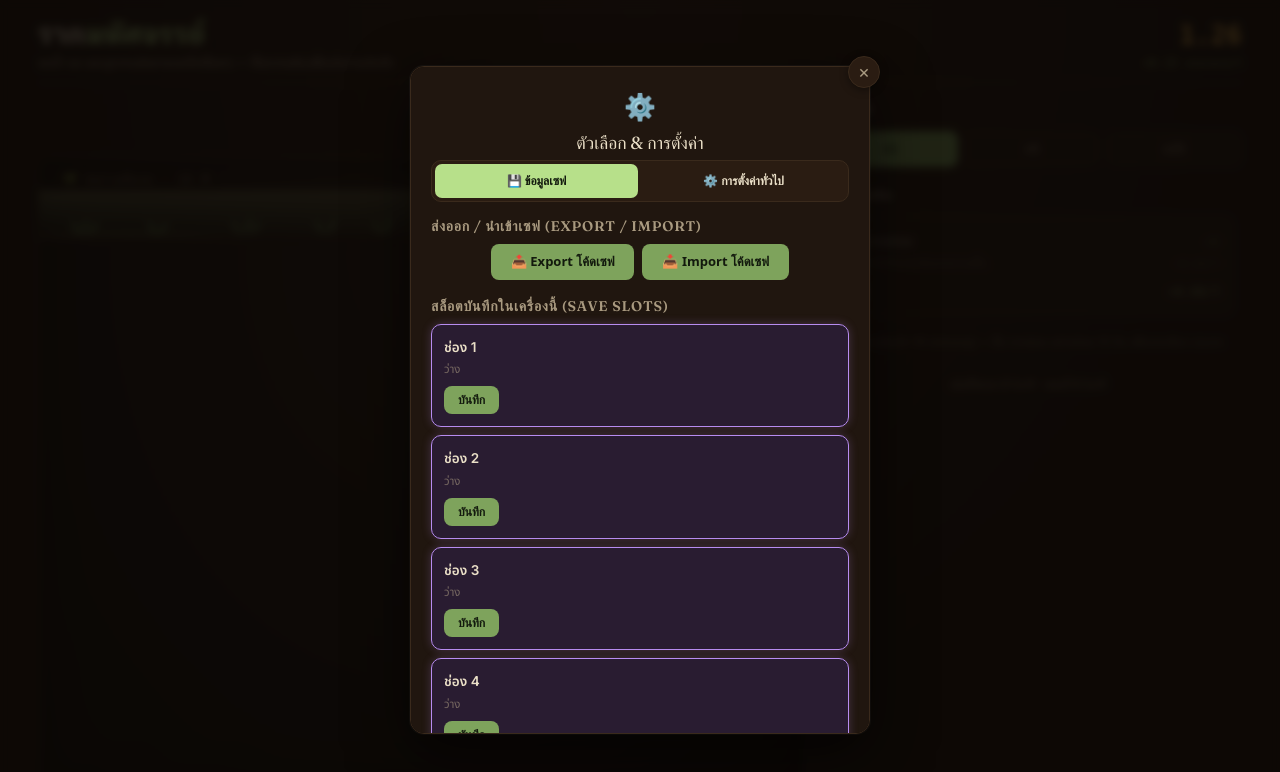
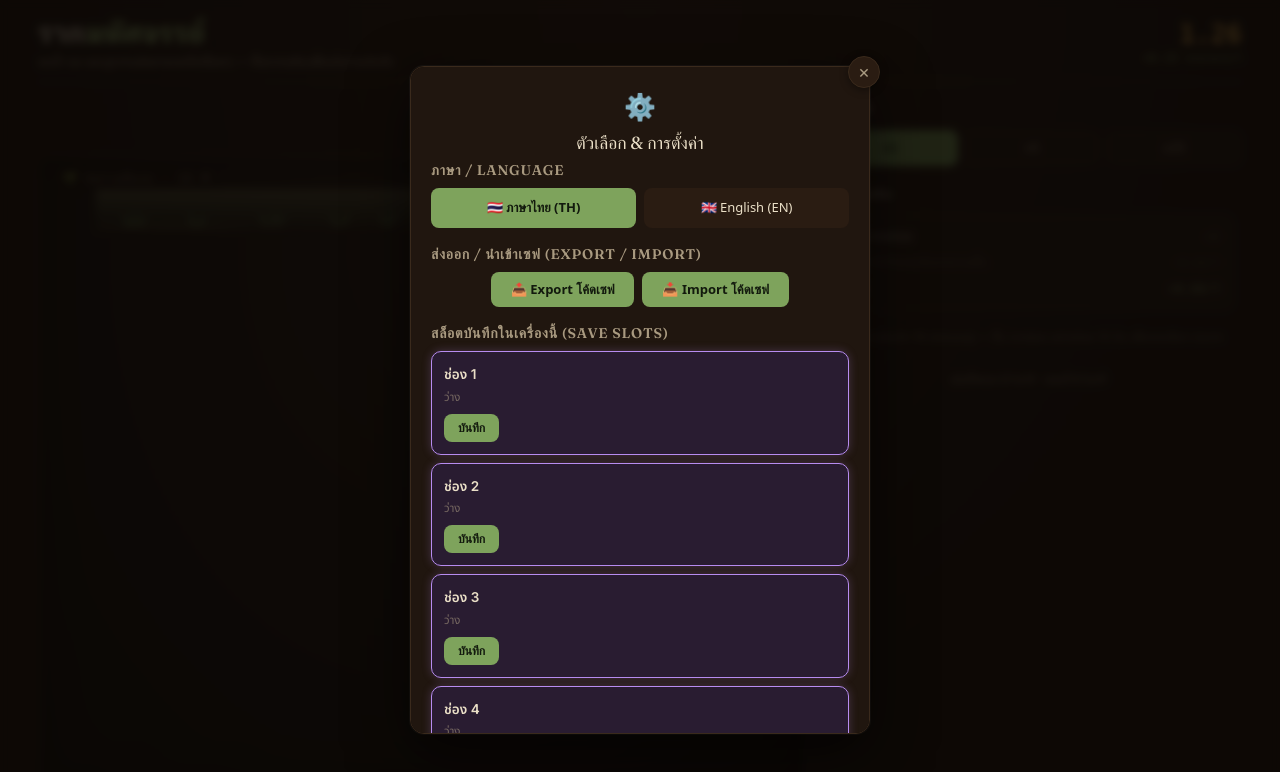
Before and after one commit to napapat-toy/root-idle, a Next.js app: page / in a window 1280 px wide. Both pictures are taken after a click on the button "⚙️". Shown: the top 772 px of the page. Built offline with nearby package versions, Linux system fonts and the light colour scheme.

Commit message:
refactor(ui): unify options modal, relocate language selector, and fix card overflowing

```diff
--- a/src/app/globals.css
+++ b/src/app/globals.css
@@ -309,7 +309,7 @@ body {
   }
   .stage {
     flex: 1;
-    min-height: 0;
+    min-height: 0 !important;
     height: 100%;
     overflow: hidden;
   }
@@ -359,11 +359,11 @@ h1 span {
 }
 
 .stats {
-  @apply text-left sm:text-right font-mono shrink-0;
+  @apply text-left sm:text-right font-mono shrink-0 max-w-full;
 }
 
 .stats .amount {
-  @apply text-[26px] font-bold text-accent-amber;
+  @apply text-[22px] sm:text-[26px] font-bold text-accent-amber leading-tight;
 }
 
 .stats-sub {
@@ -371,7 +371,7 @@ h1 span {
 }
 
 .stats .rate {
-  @apply text-xs text-accent-glow-dim;
+  @apply text-[11px] sm:text-xs text-accent-glow-dim leading-tight;
 }
 
 .stats .rate.seeds {
@@ -450,7 +450,8 @@ h1 span {
   background: linear-gradient(180deg, var(--bg-panel-2) 0%, var(--bg-panel) 25%, var(--bg-deep) 60%, #030305 100%);
   border: 1px solid var(--line-soil);
   box-shadow: inset 0 0 35px rgba(0, 0, 0, 0.65);
-  @apply rounded-[14px] relative overflow-hidden flex-1 min-h-115 lg:min-h-130 h-full;
+  @apply rounded-[14px] relative overflow-hidden flex-1 h-full;
+  min-height: 0;
   scrollbar-width: none;
   -ms-overflow-style: none;
   transition: background 0.4s ease, border-color 0.3s ease;
@@ -483,7 +484,7 @@ h1 span {
   @apply inline-block text-[11px] font-mono text-[#ffd76a] bg-[rgba(40,30,10,0.6)] px-2 py-0.5 rounded-md backdrop-blur-[2px] max-w-47.5 text-right leading-[1.4];
 }
 
-svg#rootCanvas {
+svg#rootCanvas, .root-svg {
   @apply w-full h-full block;
 }
 
@@ -710,7 +711,10 @@ svg#rootCanvas {
 .module {
   background: var(--bg-panel);
   border: 1px solid var(--line-soil);
-  @apply rounded-[10px] p-3 sm:p-3.5 cursor-pointer select-none relative transition-all duration-150 min-h-[76px];
+  @apply rounded-[10px] cursor-pointer select-none relative transition-all duration-150 shrink-0 flex flex-col justify-center;
+  padding: 10px 14px 12px 14px;
+  min-height: 88px;
+  box-sizing: border-box;
   z-index: 1;
 }
 
@@ -718,12 +722,11 @@ svg#rootCanvas {
 .module:hover {
   background: var(--bg-panel-2);
   border-color: var(--accent-glow-dim);
-  transform: translateY(-1px);
-  z-index: 40;
+  @apply -translate-y-px z-40;
 }
 
 .module:active:not(.disabled) {
-  transform: translateY(0);
+  @apply translate-y-0;
 }
 
 .module.disabled {
@@ -731,11 +734,15 @@ svg#rootCanvas {
 }
 
 .module.has-hovercard.disabled {
-  opacity: 1;
+  @apply opacity-100;
 }
 
 .module.has-hovercard.disabled .module-body {
-  opacity: 0.45;
+  @apply opacity-45;
+}
+
+.module-body {
+  @apply flex flex-col gap-1 w-full;
 }
 
 .module-top {
@@ -751,11 +758,11 @@ svg#rootCanvas {
 }
 
 .module-desc {
-  @apply text-[12px] text-root-cream-dim mt-0.5 leading-[1.4] truncate flex-1 min-w-0;
+  @apply text-[12px] text-root-cream-dim leading-[1.4] truncate flex-1 min-w-0 mt-0;
 }
 
 .module-bottom {
-  @apply flex justify-between mt-2.5 font-mono text-[12.5px];
+  @apply flex justify-between items-center font-mono text-[12.5px] mt-1;
 }
 
 .module-cost {
--- a/src/app/page.tsx
+++ b/src/app/page.tsx
@@ -153,7 +153,6 @@ export default function Home() {
           onOpenOptions={() => setOptionsModalOpen(true)}
           onOpenAchievements={() => setAchievementsModalOpen(true)}
           onOpenStats={() => setStatsModalOpen(true)}
-          onToggleLanguage={() => setLanguage(lang === 'th' ? 'en' : 'th')}
         />
 
         <StageCanvas
--- a/src/components/StageCanvas.tsx
+++ b/src/components/StageCanvas.tsx
@@ -151,6 +151,7 @@ const RootTreeSvg: React.FC<RootTreeSvgProps> = React.memo(({
 
   return (
     <svg
+      id="rootCanvas"
       className="root-svg"
       viewBox={`0 0 500 ${targetH}`}
       preserveAspectRatio="xMidYMin meet"
@@ -225,7 +226,7 @@ export const StageCanvas: React.FC<StageCanvasProps> = ({
   onClaimUnearthedRelic,
   onWaterCanvas,
 }) => {
-  const targetH = Math.max(480, maxY + 24);
+  const targetH = Math.max(480, maxY + 50);
   const isEn = lang === 'en';
 
   const highestIndex = useMemo(() => {
--- a/src/components/TopActions.tsx
+++ b/src/components/TopActions.tsx
@@ -16,7 +16,6 @@ interface TopActionsProps {
   onOpenRelics?: () => void;
   onOpenAutomation?: () => void;
   onOpenTranscendence?: () => void;
-  onToggleLanguage?: () => void;
 }
 
 export const TopActions: React.FC<TopActionsProps> = React.memo(({
@@ -29,7 +28,6 @@ export const TopActions: React.FC<TopActionsProps> = React.memo(({
   onOpenRelics,
   onOpenAutomation,
   onOpenTranscendence,
-  onToggleLanguage,
 }) => {
   const lang: Language = state.lang || 'th';
   const isEn = lang === 'en';
@@ -225,16 +223,6 @@ export const TopActions: React.FC<TopActionsProps> = React.memo(({
           </button>
         )}
 
-        {onToggleLanguage && (
-          <button
-            className="utility-icon-btn"
-            onClick={onToggleLanguage}
-            title={tr.langToggleTooltip}
-            style={{ fontWeight: 700, fontSize: '11px', letterSpacing: '0.5px', color: 'var(--accent-glow)' }}
-          >
-            {isEn ? 'TH' : 'EN'}
-          </button>
-        )}
 
         <button
           className="utility-icon-btn"
--- a/src/components/modals/OptionsModal.tsx
+++ b/src/components/modals/OptionsModal.tsx
@@ -39,7 +39,6 @@ export const OptionsModal: React.FC<OptionsModalProps> = ({
   const [importCode, setImportCode] = useState('');
   const [importError, setImportError] = useState('');
   const [slotsMeta, setSlotsMeta] = useState<Record<number, SaveSlotMeta | null>>({});
-  const [activeTab, setActiveTab] = useState<'saves' | 'settings'>('saves');
 
   const lang: Language = state.lang || 'th';
   const isEn = lang === 'en';
@@ -208,55 +207,47 @@ export const OptionsModal: React.FC<OptionsModalProps> = ({
                 <div className="icon">⚙️</div>
                 <h2>{tr.optionsTitle}</h2>
 
-                {/* Tab Switcher */}
-                <div
+                {/* Language Selection */}
+                {onSetLanguage && (
+                  <div style={{ marginBottom: '16px', textAlign: 'left' }}>
+                    <div className="panel-title" style={{ margin: '4px 0 8px' }}>
+                      {tr.langSelectorTitle}
+                    </div>
+                    <div style={{ display: 'flex', gap: '8px' }}>
+                      <button
+                        onClick={() => onSetLanguage('th')}
                         style={{
-                    display: 'flex',
-                    background: 'var(--bg-panel-2)',
-                    borderRadius: '10px',
-                    padding: '3px',
-                    gap: '4px',
-                    border: '1px solid var(--line-soil)',
-                    marginBottom: '14px',
+                          flex: 1,
+                          padding: '10px',
+                          borderRadius: '8px',
+                          background: lang === 'th' ? 'var(--accent-glow-dim)' : 'var(--bg-panel-2)',
+                          color: lang === 'th' ? '#12190d' : 'var(--root-cream)',
+                          borderColor: lang === 'th' ? 'var(--accent-glow)' : 'var(--line-soil)',
+                          fontWeight: lang === 'th' ? 700 : 500,
+                          cursor: 'pointer',
                         }}
                       >
+                        🇹🇭 ภาษาไทย (TH)
+                      </button>
                       <button
-                    onClick={() => setActiveTab('saves')}
+                        onClick={() => onSetLanguage('en')}
                         style={{
                           flex: 1,
-                      padding: '8px',
-                      borderRadius: '7px',
-                      border: 'none',
-                      fontWeight: 600,
-                      fontSize: '12px',
+                          padding: '10px',
+                          borderRadius: '8px',
+                          background: lang === 'en' ? 'var(--accent-glow-dim)' : 'var(--bg-panel-2)',
+                          color: lang === 'en' ? '#12190d' : 'var(--root-cream)',
+                          borderColor: lang === 'en' ? 'var(--accent-glow)' : 'var(--line-soil)',
+                          fontWeight: lang === 'en' ? 700 : 500,
                           cursor: 'pointer',
-                      background: activeTab === 'saves' ? 'var(--accent-glow)' : 'transparent',
-                      color: activeTab === 'saves' ? '#12190d' : 'var(--root-cream)',
                         }}
                       >
-                    💾 {isEn ? 'Save Data' : 'ข้อมูลเซฟ'}
-                  </button>
-                  <button
-                    onClick={() => setActiveTab('settings')}
-                    style={{
-                      flex: 1,
-                      padding: '8px',
-                      borderRadius: '7px',
-                      border: 'none',
-                      fontWeight: 600,
-                      fontSize: '12px',
-                      cursor: 'pointer',
-                      background: activeTab === 'settings' ? 'var(--accent-glow)' : 'transparent',
-                      color: activeTab === 'settings' ? '#12190d' : 'var(--root-cream)',
-                    }}
-                  >
-                    ⚙️ {isEn ? 'Settings' : 'การตั้งค่าทั่วไป'}
+                        🇬🇧 English (EN)
                       </button>
                     </div>
+                  </div>
+                )}
 
-                {/* TAB 1: SAVES */}
-                {activeTab === 'saves' && (
-                  <>
                 {/* Export / Import */}
                 <div className="panel-title" style={{ margin: '8px 0 8px', textAlign: 'left' }}>
                   {tr.exportImportTitle}
@@ -413,6 +404,18 @@ export const OptionsModal: React.FC<OptionsModalProps> = ({
                       })}
                     </div>
 
+                {/* About Root Idle */}
+                <div style={{ background: 'var(--bg-panel-2)', border: '1px solid var(--line-soil)', borderRadius: '10px', padding: '12px', marginTop: '16px', textAlign: 'left' }}>
+                  <div style={{ fontWeight: 700, fontSize: '12.5px', color: 'var(--root-cream)', marginBottom: '4px' }}>
+                    🌿 {isEn ? 'About Root Idle' : 'เกี่ยวกับเกม Root Idle'}
+                  </div>
+                  <div style={{ fontSize: '11.5px', color: 'var(--root-cream-dim)', lineHeight: 1.5 }}>
+                    {isEn
+                      ? 'A tranquil, atmospheric incremental idle tree growth experience. Designed to be completely silent and peaceful.'
+                      : 'เกมจำลองการเติบโตของเครือข่ายรากไม้ใต้พิภพ ออกแบบให้เล่นได้อย่างสงบ ผ่อนคลาย และไร้เสียงรบกวน 100%'}
+                  </div>
+                </div>
+
                 {/* Danger zone */}
                 <div
                   className="panel-title"
@@ -423,66 +426,6 @@ export const OptionsModal: React.FC<OptionsModalProps> = ({
                 <button className="danger-btn" onClick={handleHardResetClick}>
                   {tr.hardResetBtn}
                 </button>
-                  </>
-                )}
-
-                {/* TAB 2: SETTINGS */}
-                {activeTab === 'settings' && (
-                  <div style={{ textAlign: 'left', display: 'flex', flexDirection: 'column', gap: '14px' }}>
-                    {/* Language Selection */}
-                    {onSetLanguage && (
-                      <div>
-                        <div className="panel-title" style={{ margin: '8px 0 8px' }}>
-                          {tr.langSelectorTitle}
-                        </div>
-                        <div style={{ display: 'flex', gap: '8px' }}>
-                          <button
-                            onClick={() => onSetLanguage('th')}
-                            style={{
-                              flex: 1,
-                              padding: '10px',
-                              borderRadius: '8px',
-                              background: lang === 'th' ? 'var(--accent-glow-dim)' : 'var(--bg-panel-2)',
-                              color: lang === 'th' ? '#12190d' : 'var(--root-cream)',
-                              borderColor: lang === 'th' ? 'var(--accent-glow)' : 'var(--line-soil)',
-                              fontWeight: lang === 'th' ? 700 : 500,
-                              cursor: 'pointer',
-                            }}
-                          >
-                            🇹🇭 ภาษาไทย (TH)
-                          </button>
-                          <button
-                            onClick={() => onSetLanguage('en')}
-                            style={{
-                              flex: 1,
-                              padding: '10px',
-                              borderRadius: '8px',
-                              background: lang === 'en' ? 'var(--accent-glow-dim)' : 'var(--bg-panel-2)',
-                              color: lang === 'en' ? '#12190d' : 'var(--root-cream)',
-                              borderColor: lang === 'en' ? 'var(--accent-glow)' : 'var(--line-soil)',
-                              fontWeight: lang === 'en' ? 700 : 500,
-                              cursor: 'pointer',
-                            }}
-                          >
-                            🇬🇧 English (EN)
-                          </button>
-                        </div>
-                      </div>
-                    )}
-
-                    {/* App & Audio Info */}
-                    <div style={{ background: 'var(--bg-panel-2)', border: '1px solid var(--line-soil)', borderRadius: '10px', padding: '12px', marginTop: '10px' }}>
-                      <div style={{ fontWeight: 700, fontSize: '12.5px', color: 'var(--root-cream)', marginBottom: '4px' }}>
-                        🌿 {isEn ? 'About Root Idle' : 'เกี่ยวกับเกม Root Idle'}
-                      </div>
-                      <div style={{ fontSize: '11.5px', color: 'var(--root-cream-dim)', lineHeight: 1.5 }}>
-                        {isEn
-                          ? 'A tranquil, atmospheric incremental idle tree growth experience. Designed to be completely silent and peaceful.'
-                          : 'เกมจำลองการเติบโตของเครือข่ายรากไม้ใต้พิภพ ออกแบบให้เล่นได้อย่างสงบ ผ่อนคลาย และไร้เสียงรบกวน 100%'}
-                      </div>
-                    </div>
-                  </div>
-                )}
 
                 <div style={{ marginTop: '22px', textAlign: 'center', fontSize: '11px', color: 'var(--root-cream-dim)', opacity: 0.5, letterSpacing: '0.06em' }}>
                   Root Idle · v{GAME_VERSION}
```
Also changed, not shown: src/lib/treeGenerator.ts (+5 -5 lines). Lines whose indentation alone changed are shown as unchanged.
